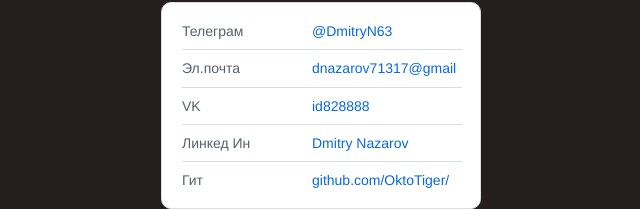
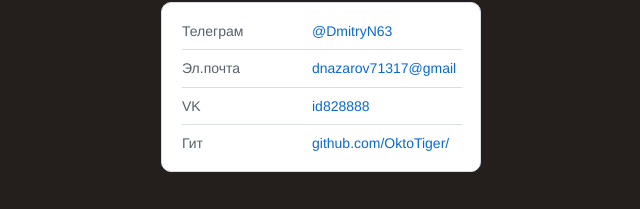
Before and after one commit to OktoTiger/CV-and-CI-CD, a plain HTML site: page index.html in a window 1280 px wide. Shown: the part 529-738 px from the top of the page, without its empty margins (319-959 px from the left). Drawn offline with Linux system fonts and the light colour scheme.

Commit message:
del linkedin

```diff
--- a/index.html
+++ b/index.html
@@ -36,10 +36,6 @@
             >
           </li>
           <li class="links__link">
-            <p class="links__title">Линкед Ин</p>
-            <a class="linsk__link" href="https://www.linkedin.com/in//">Dmitry Nazarov</a>
-          </li>
-          <li class="links__link">
             <p class="links__title">Гит</p>
             <a class="linsk__link" href="https://github.com/OktoTiger/">github.com/OktoTiger/</a>
           </li>
```
